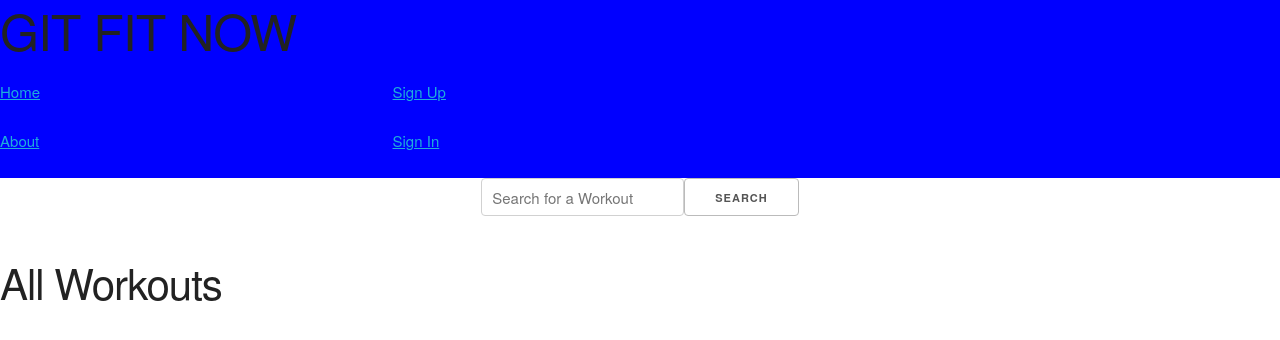
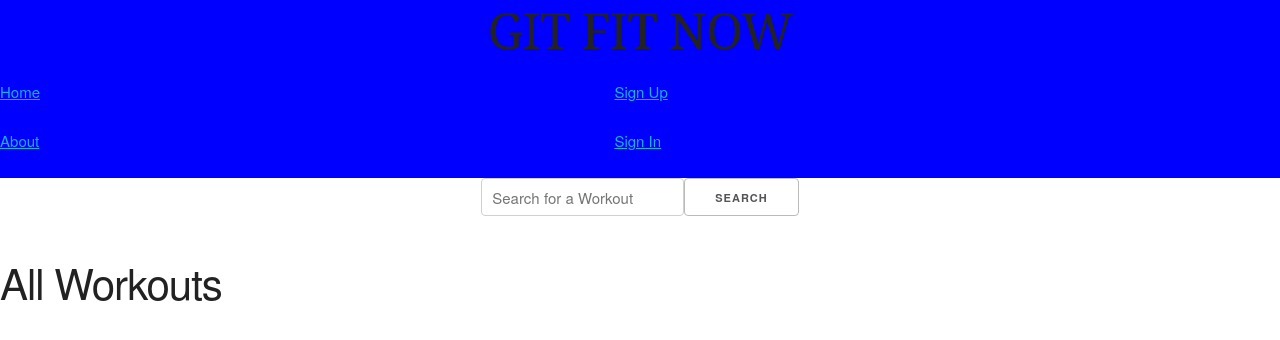
Before and after one commit to chiangd233/django_project_app, a Django app: page / in a window 1280 px wide. Shown: the top 340 px of the page. Run offline with Django 4.2, Linux system fonts and the light colour scheme; data that the repository does not hold is empty.

Commit message:
fixing navbar

```diff
--- a/main_app/static/styles/styles.css
+++ b/main_app/static/styles/styles.css
@@ -1,11 +1,12 @@
 nav {
-    display: flex;
-    justify-content: space-between;
-    flex-direction: row;
-    align-items: center;
     background-color: blue;
 }
 
+#title {
+    display: flex;
+    justify-content: center;
+    font-family:Cambria, Cochin, Georgia, Times, 'Times New Roman', serif;
+}
 
 #nav {
     display: flex;
--- a/main_app/templates/base.html
+++ b/main_app/templates/base.html
@@ -19,12 +19,12 @@
 </head>
 <body>
     <nav class = "row">
-        <div class = "four columns">
+        <div class = "twelve columns" id = "title">
             <h1>GIT FIT NOW</h1>
         </div>
     </nav>
     <nav class = "row">
-        <div class = "four columns">
+        <div class = "six columns">
             {% if user.is_authenticated %}
             <ul>
                 <a href = "{% url 'home' %}">Home</a>
@@ -47,10 +47,8 @@
             </ul>
             {% endif %}
         </div>
-
-
         {% if user.is_authenticated %}
-        <div class = "four columns" id = "nav"></div>
+        <div class = "six columns" id = "nav"></div>
             <ul>
                 <a href = "/user/{{user.username}}">Hello, {{user.username}}</a>
             </ul>
```
